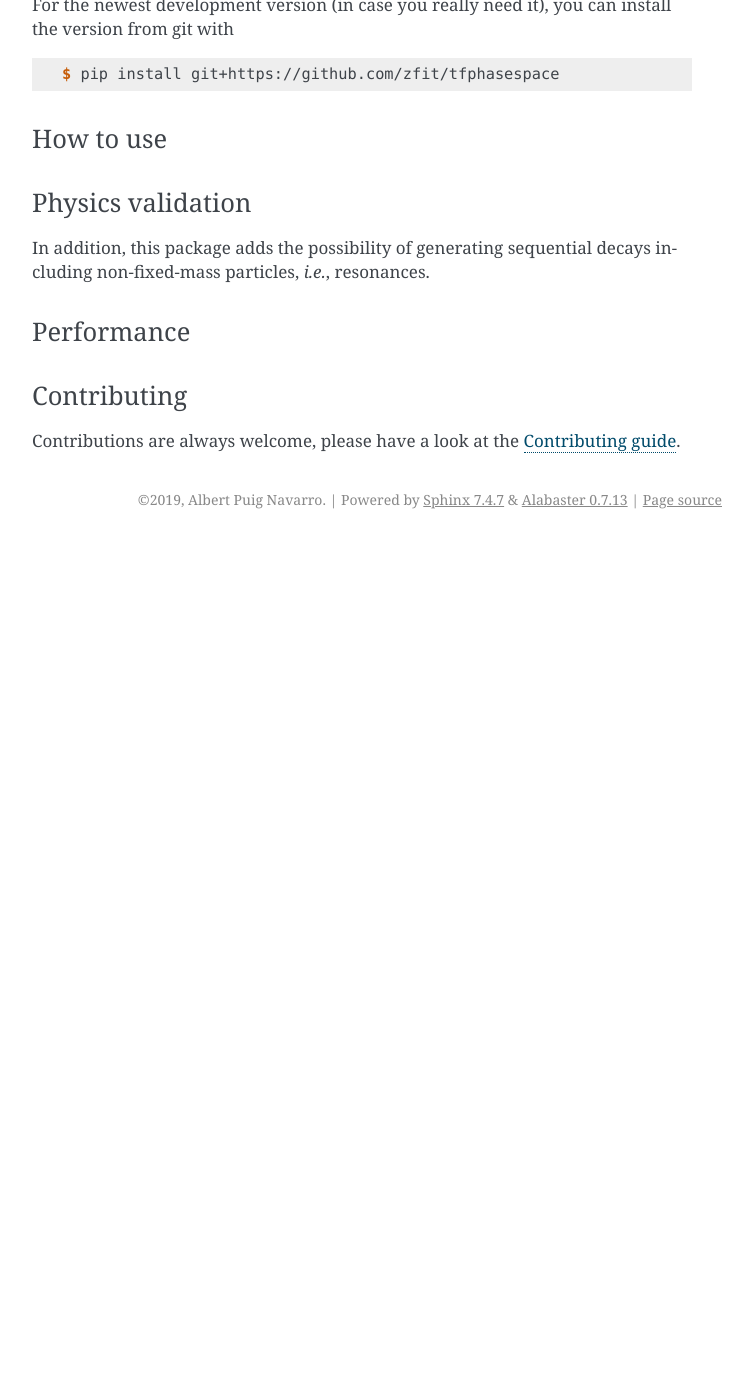
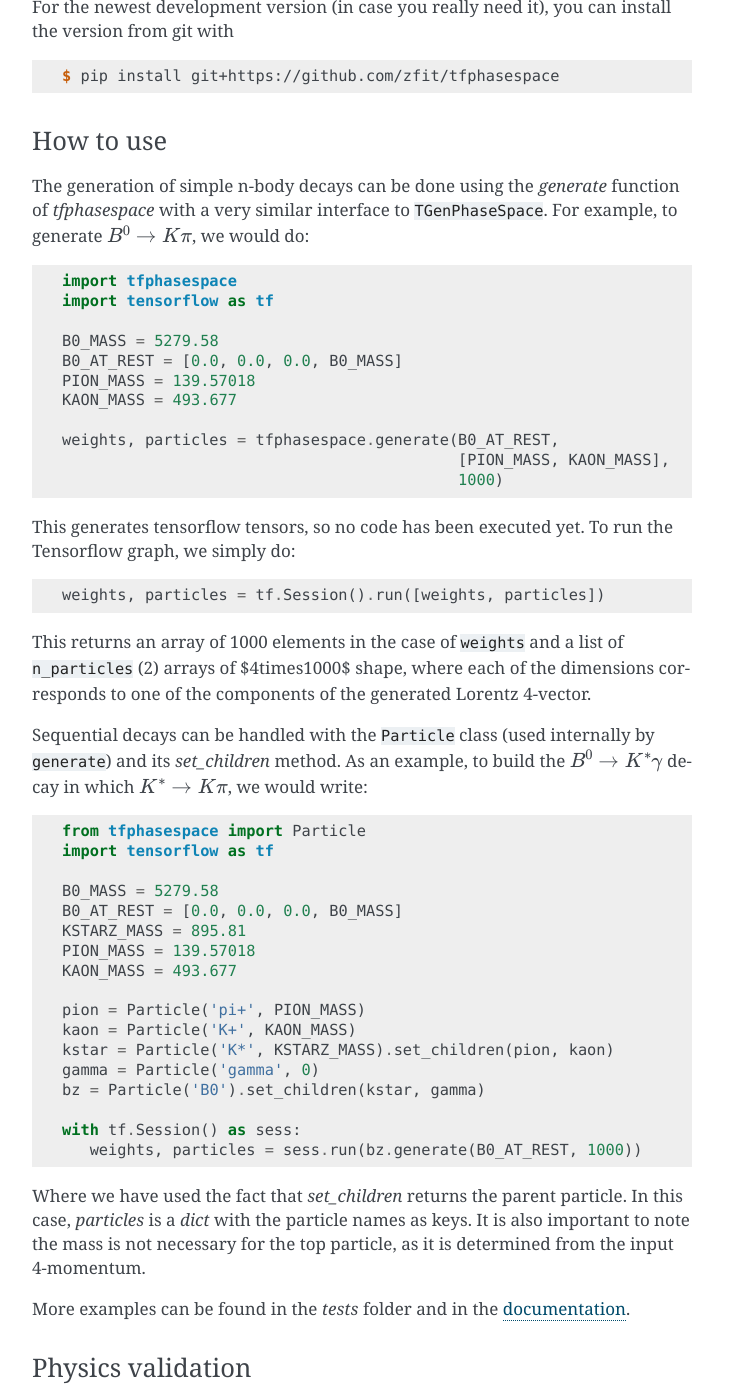
Before and after one commit to zfit/phasespace, a Sphinx documentation site: the page built from docs/index.rst, in a window 1280 px wide and 1400 px high, scrolled down 1312 px. Shown: the whole window, without its empty margins (388-1140 px from the left). Built offline with Sphinx 7.4.7, drawn with Linux system fonts in a browser that asks for light colours; before the commit the page ends 1851 px from its top, so only the background shows below that; some of the changed text lies outside the part shown.

Commit message:
Add more docs!

```diff
--- a/README.rst
+++ b/README.rst
@@ -30,10 +30,10 @@ of the particle decays of interest, or to perform importance sampling in the cas
 This has been traditionally done with the `TGenPhaseSpace`_ class, which is based of the GENBOD function of the CERNLIB FORTRAN libraries and which requires a full working ROOT installation.
 
 This package aims to address this issue by providing a Tensorflow-based implementation of such function to generate $n$-body decays without requiring a ROOT installation.
-Additionally, an oft-needed functionality to generate complex decay chains, not included in TGenPhaseSpace, is also offered, leaving room for decaying resonances (which don't have a fixed mass, but can be seen as a broad peak).
+Additionally, an oft-needed functionality to generate complex decay chains, not included in ``TGenPhaseSpace``, is also offered, leaving room for decaying resonances (which don't have a fixed mass, but can be seen as a broad peak).
 
 .. _ROOT: https://root.cern.ch
-.. _TGenPhaseSpace: https://root.cern.ch/doc/v610/classTGenPhaseSpace.html
+.. _TGenPhaseSpace: https://root.cern.ch/doc/master/classTGenPhaseSpace.html
 
 Installing
 ----------
@@ -56,15 +56,75 @@ For the newest development version (in case you really need it), you can install
 How to use
 ----------
 
+The generation of simple n-body decays can be done using the `generate` function of `tfphasespace` with a
+very similar interface to ``TGenPhaseSpace``. For example, to generate :math:`B^0\to K\pi`, we would do::
+
+   import tfphasespace
+   import tensorflow as tf
+
+   B0_MASS = 5279.58
+   B0_AT_REST = [0.0, 0.0, 0.0, B0_MASS]
+   PION_MASS = 139.57018
+   KAON_MASS = 493.677
+
+   weights, particles = tfphasespace.generate(B0_AT_REST,
+                                              [PION_MASS, KAON_MASS],
+                                              1000)
+
+This generates tensorflow tensors, so no code has been executed yet. To run the Tensorflow graph, we simply do::
+
+   weights, particles = tf.Session().run([weights, particles])
+
+This returns an array of 1000 elements in the case of ``weights`` and a list of ``n_particles`` (2) arrays of $4\times1000$ shape,
+where each of the dimensions corresponds to one of the components of the generated Lorentz 4-vector.
+
+Sequential decays can be handled with the ``Particle`` class (used internally by ``generate``) and its `set_children` method.
+As an example, to build the :math:`B^{0}\to K^{*}\gamma` decay in which :math:`K^*\to K\pi`, we would write::
+
+   from tfphasespace import Particle
+   import tensorflow as tf
+
+   B0_MASS = 5279.58
+   B0_AT_REST = [0.0, 0.0, 0.0, B0_MASS]
+   KSTARZ_MASS = 895.81
+   PION_MASS = 139.57018
+   KAON_MASS = 493.677
+
+   pion = Particle('pi+', PION_MASS)
+   kaon = Particle('K+', KAON_MASS)
+   kstar = Particle('K*', KSTARZ_MASS).set_children(pion, kaon)
+   gamma = Particle('gamma', 0)
+   bz = Particle('B0').set_children(kstar, gamma)
+
+   with tf.Session() as sess:
+      weights, particles = sess.run(bz.generate(B0_AT_REST, 1000))
+
+Where we have used the fact that `set_children` returns the parent particle.
+In this case, `particles` is a `dict` with the particle names as keys.
+It is also important to note the mass is not necessary for the top particle, as it is determined
+from the input 4-momentum.
+
+More examples can be found in the `tests` folder and in the `documentation`_.
+
+.. _documentation: https://tfphasespace.readthedocs.io/en/latest/usage.html
+
 
 Physics validation
 ------------------
-In addition, this package adds the possibility of generating sequential decays including
-non-fixed-mass particles, *i.e.*, resonances.
+
+Physics validation is performed continuously in the included tests (``tests/test_physics.py``), run through Travis CI.
+This validation is performed at two levels:
+
+   + In simple $n$-body decays, the results of ``tfphasespace`` are checked against ``TGenPhaseSpace``.
+   + For sequential decays, the results of ``tfphasespace`` are checked against `RapidSim`_, a "fast Monte Carlo generator for simulation of heavy-quark hadron decays".
+      In the case of resonances, differences are expected because our tests don't include proper modelling of their mass shape, as it would require the introduction of
+      further dependencies. However, the results of the comparison can be expected visually.
+
+The results of all physics validation performed by the ``tests_physics.py`` test are written in ``tests/plots``.
+
+.. _RapidSim: https://github.com/gcowan/RapidSim/
 
 
-Performance
------------
 
 Contributing
 ------------
--- a/docs/conf.py
+++ b/docs/conf.py
@@ -38,7 +38,8 @@ autoclass_content = 'both'
 # extensions coming with Sphinx (named 'sphinx.ext.*') or your custom ones.
 extensions = ['sphinx.ext.autodoc',
               'sphinx.ext.viewcode',
-              'sphinx.ext.napoleon'
+              'sphinx.ext.napoleon',
+              'sphinx.ext.mathjax'
               ]
 
 using_numpy_style = False  # False -> google style
--- /dev/null
+++ b/docs/performance.rst
@@ -0,0 +1,3 @@
+=================
+Performance tests
+=================
--- a/docs/usage.rst
+++ b/docs/usage.rst
@@ -1,6 +1,6 @@
-==============
-Usage examples
-==============
+=====
+Usage
+=====
 
 To use Tensorflow PhaseSpace in a project::
 
```
Also changed, not shown: docs/index.rst (+12 -13 lines), 1 other file.
